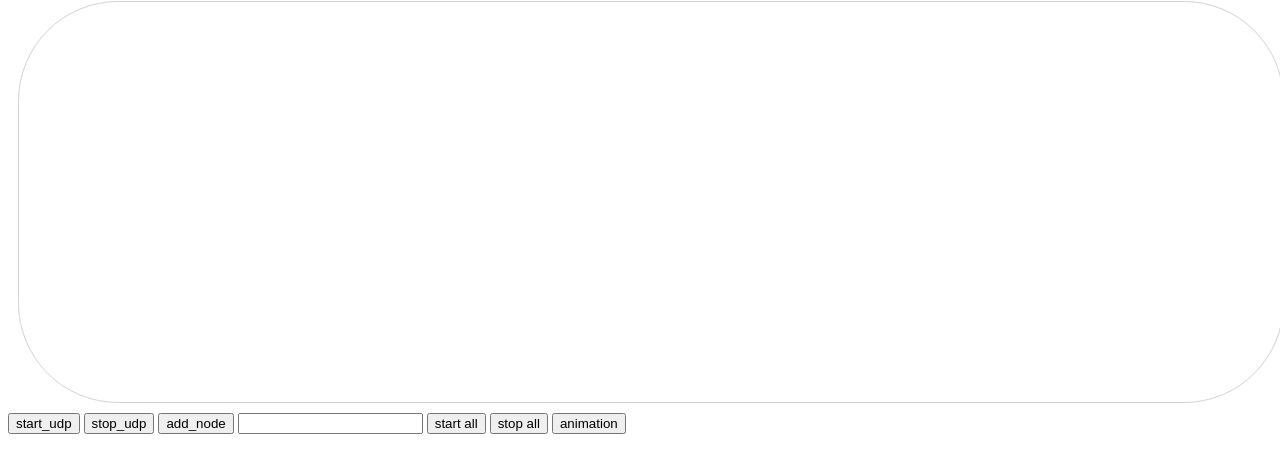
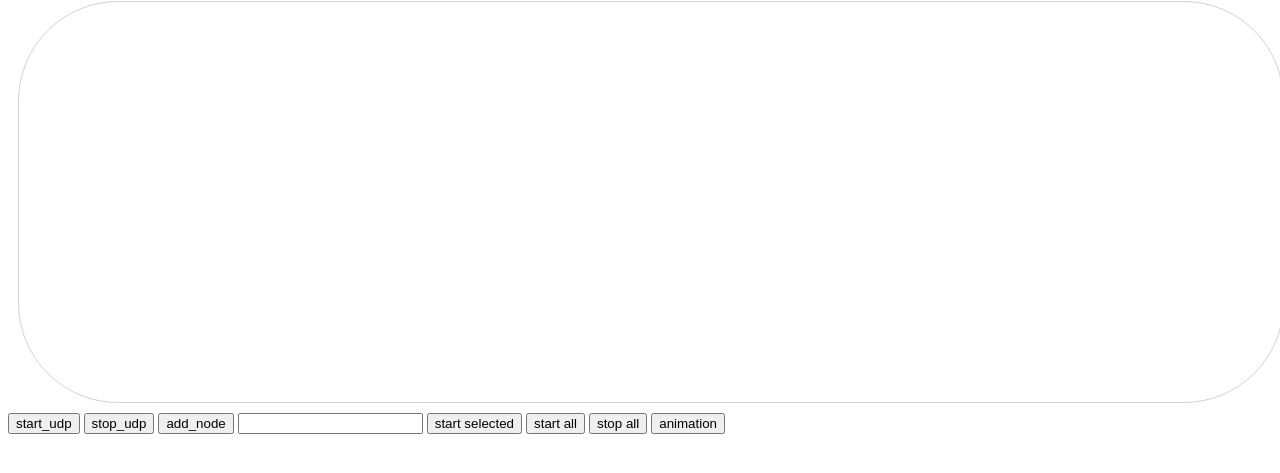
Before and after one commit to ershimen/dave, an Electron app: page dave/mainWindow.html in a window 1280 px wide. Shown: the part 79-552 px from the top of the page. Drawn offline with nearby package versions, Linux system fonts and the light colour scheme; no server answers.

Commit message:
Added start only selected nodes

```diff
--- a/dave/graphUpdater.js
+++ b/dave/graphUpdater.js
@@ -216,6 +216,16 @@ function addNetworkEdge(from, to) {
     }
 }
 
+function start_selected() {
+    for (const node of network.getSelectedNodes()) {
+        udp_client.send('{"type":"START", "args":"START"}', nodes[node].port, nodes[node].ip, function (err, bytes) {
+            if (!err) {
+                print('start_all', `Sent START to ${nodes[node].ip}`);
+            }
+        });
+    }
+}
+
 function start_all() {
     for (var node in nodes) {
         udp_client.send('{"type":"START", "args":"START"}', nodes[node].port, nodes[node].ip, function (err, bytes) {
--- a/dave/mainWindow.html
+++ b/dave/mainWindow.html
@@ -20,6 +20,7 @@
     <input type="button" id="add" value="add_node" onclick="add_node();">
     <input type="text" id="node_addr">
     <script type="text/javascript" src="graphUpdater.js"></script>
+    <input type="button" id="start_selected" value="start selected" onclick="start_selected();">
     <input type="button" id="start_all" value="start all" onclick="start_all();">
     <input type="button" id="stop_all" value="stop all" onclick="stop_all();">
     <input type="button" value="animation" onclick="clickMe()">
```
